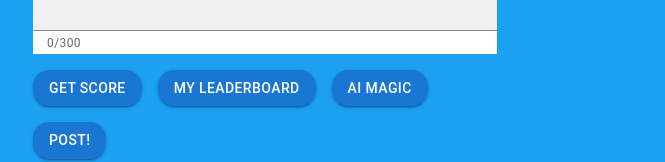
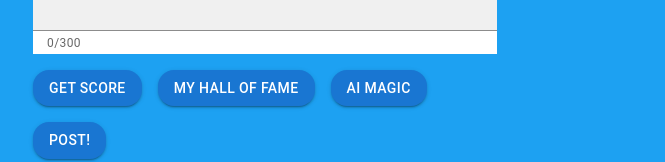
Before and after one commit to jinyang628/BlueSkyHack, a React (Vite) app in the folder frontend/: page / in a window 1280 px wide. Shown: the part 667-829 px from the top of the page, without its empty margins (175-840 px from the left). Built offline with nearby package versions, Linux system fonts and the light colour scheme.

Commit message:
text changes

```diff
--- a/frontend/src/App.jsx
+++ b/frontend/src/App.jsx
@@ -185,7 +185,7 @@ const App = () => {
 
               <ClickButton onClick={handleScore}>Get Score</ClickButton>
               <ClickButton onClick={handleLeaderboard}>
-                My Leaderboard
+                My Hall of Fame
               </ClickButton>
               <ClickButton onClick={handleOpen}>AI Magic</ClickButton>
               <Menu anchorEl={anchorEl} open={open} onClose={handleClose}>
--- a/frontend/src/components/Leaderboard.jsx
+++ b/frontend/src/components/Leaderboard.jsx
@@ -9,7 +9,7 @@ const Leaderboard = ({ leaderboard }) => {
 
   return (
     <div>
-      <h3>Your Leaderboard:</h3>
+      <h3>Hall of Fame:</h3>
       <ul>
         {Object.entries(leaderboard).map(([name, score], index) => (
           <li key={index} style={{ marginBottom: "10px", marginRight: "10px" }}>
```
